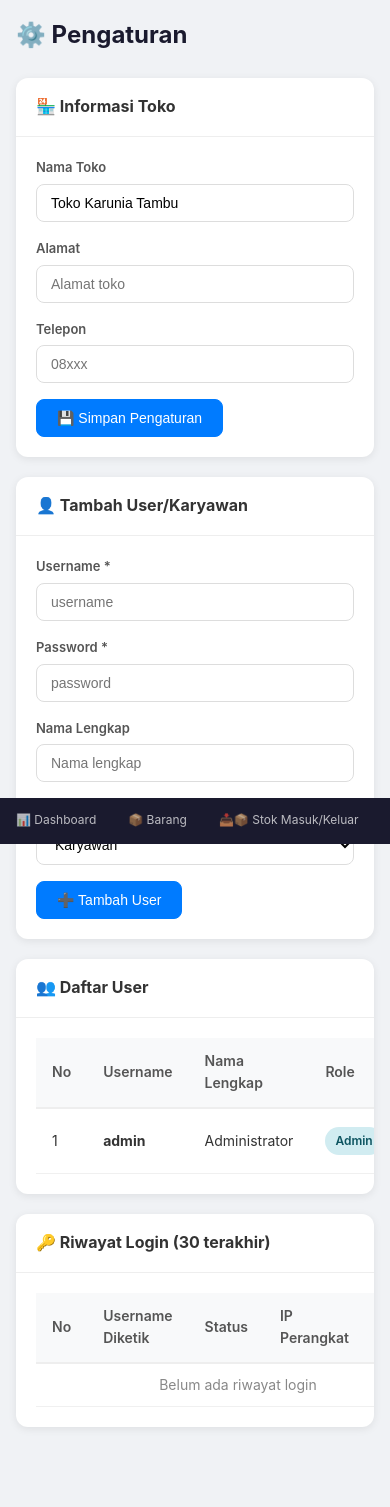
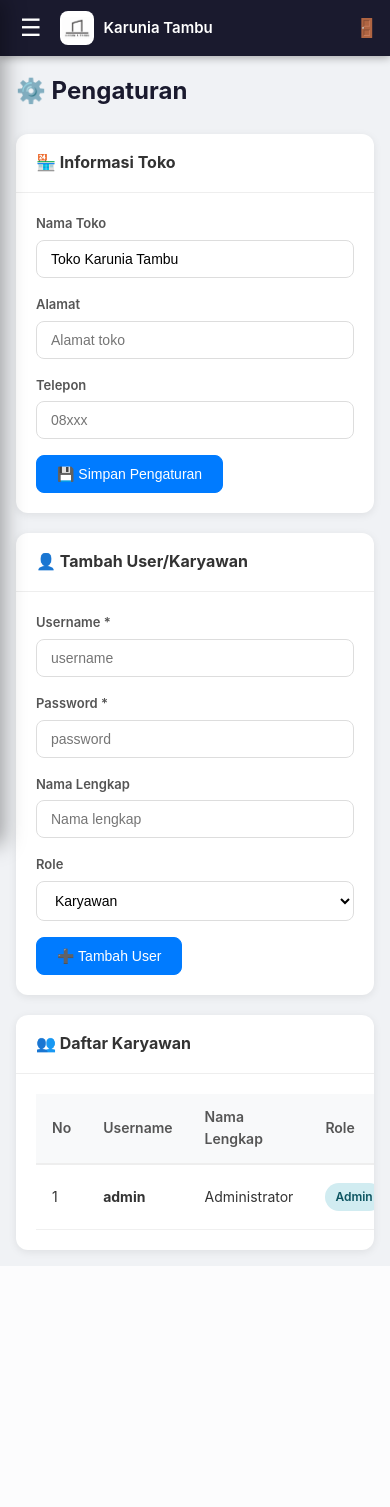
Before and after one commit to malvinyap67-boop/Toko-Karunia-Tambu, a Flask app: page /pengaturan in a window 390 px wide. After the commit the page ends 1259 px from the top, so only its background shows below. Run offline with Flask 3, Linux system fonts and the light colour scheme; the visitor is signed in with stand-in values (Sample User, id 1); data comes from the database, SQL or seed files in the repository; data that the repository does not hold is empty; some libraries are stand-ins or nearby versions.

Commit message:
Mobile: left slide-in menu with logo & topbar, remove login history
Co-authored-by: CommandCodeBot <noreply@commandcode.ai>

```diff
--- a/app.py
+++ b/app.py
@@ -166,15 +166,6 @@ def init_db():
                 logo TEXT
             )
         """)
-        cur.execute("""
-            CREATE TABLE IF NOT EXISTS login_log (
-                id SERIAL PRIMARY KEY,
-                username TEXT,
-                ip TEXT,
-                status TEXT,
-                waktu TIMESTAMP DEFAULT CURRENT_TIMESTAMP
-            )
-        """)
 
         cur.execute("SELECT id FROM users WHERE username = 'admin'")
         if not cur.fetchone():
@@ -254,13 +245,6 @@ def init_db():
                 telepon TEXT,
                 logo TEXT
             );
-            CREATE TABLE IF NOT EXISTS login_log (
-                id INTEGER PRIMARY KEY AUTOINCREMENT,
-                username TEXT,
-                ip TEXT,
-                status TEXT,
-                waktu TIMESTAMP DEFAULT CURRENT_TIMESTAMP
-            );
         """)
 
         cursor = db.execute("SELECT id FROM users WHERE username = 'admin'")
@@ -333,19 +317,9 @@ def login():
             session['username'] = user['username']
             session['role'] = user['role']
             session['nama_lengkap'] = user['nama_lengkap']
-            db.execute(
-                q("INSERT INTO login_log (username, ip, status) VALUES (?, ?, 'sukses')"),
-                (username, request.remote_addr)
-            )
-            db.commit()
             flash(f'Selamat datang, {user["nama_lengkap"] or user["username"]}!', 'success')
             return redirect(url_for('dashboard'))
         else:
-            db.execute(
-                q("INSERT INTO login_log (username, ip, status) VALUES (?, ?, 'gagal')"),
-                (username, request.remote_addr)
-            )
-            db.commit()
             flash('Username atau password salah', 'danger')
 
     return render_template('login.html')
@@ -765,9 +739,8 @@ def pengaturan_page():
 
     pengaturan = db.execute(q("SELECT * FROM pengaturan LIMIT 1")).fetchone()
     users = db.execute(q("SELECT * FROM users ORDER BY id")).fetchall()
-    login_log = db.execute(q("SELECT * FROM login_log ORDER BY id DESC LIMIT 30")).fetchall()
 
-    return render_template('pengaturan.html', pengaturan=pengaturan, users=users, login_log=login_log)
+    return render_template('pengaturan.html', pengaturan=pengaturan, users=users)
 
 
 @app.route('/pengaturan/tambah-user', methods=['POST'])
--- a/static/css/style.css
+++ b/static/css/style.css
@@ -44,6 +44,45 @@ body {
 .login-hint { color: #aaa; font-size: 12px; margin-top: 16px; }
 
 /* ─── Layout ────────────────────────────────────────────────────────────── */
+.topbar {
+    display: none;
+    position: fixed;
+    top: 0;
+    left: 0;
+    right: 0;
+    height: 56px;
+    background: #1a1a2e;
+    color: #fff;
+    align-items: center;
+    gap: 10px;
+    padding: 0 12px;
+    z-index: 98;
+    box-shadow: 0 2px 8px rgba(0,0,0,0.3);
+}
+
+.menu-toggle {
+    background: none;
+    border: none;
+    color: #fff;
+    font-size: 24px;
+    cursor: pointer;
+    padding: 4px 8px;
+    line-height: 1;
+}
+
+.topbar-logo {
+    width: 34px;
+    height: 34px;
+    object-fit: contain;
+    background: #fff;
+    border-radius: 8px;
+    padding: 2px;
+}
+
+.topbar-title { font-weight: 600; font-size: 15px; flex: 1; }
+
+.topbar-logout { color: #fff; text-decoration: none; font-size: 18px; }
+
 .sidebar {
     position: fixed;
     left: 0;
@@ -404,34 +443,38 @@ tbody tr:hover { background: #f8f9fa; }
 
 /* ─── Responsive ────────────────────────────────────────────────────────── */
 @media (max-width: 768px) {
+    .topbar { display: flex; align-items: center; }
+
     .sidebar {
         position: fixed;
-        width: 100%;
-        height: auto;
-        bottom: 0;
-        top: auto;
-        flex-direction: row;
-        overflow-x: auto;
+        left: 0;
+        top: 0;
+        width: 260px;
+        height: 100vh;
+        transform: translateX(-100%);
+        transition: transform 0.25s ease;
+        overflow-y: auto;
+        box-shadow: 4px 0 20px rgba(0,0,0,0.35);
     }
 
-    .sidebar-header, .sidebar-footer { display: none; }
+    .sidebar.open { transform: translateX(0); }
 
-    .sidebar-nav {
-        display: flex;
-        padding: 0;
+    .sidebar-overlay {
+        display: none;
+        position: fixed;
+        top: 0;
+        left: 0;
         width: 100%;
+        height: 100%;
+        background: rgba(0,0,0,0.5);
+        z-index: 99;
     }
 
-    .sidebar-nav a {
-        padding: 12px 16px;
-        white-space: nowrap;
-        text-align: center;
-        font-size: 12px;
-    }
+    .sidebar-overlay.show { display: block; }
 
-    .sidebar-nav a.active { border-left: none; border-top: 3px solid #e94560; }
+    .sidebar-nav a.active { border-left: 3px solid #e94560; border-top: none; }
 
-    .main-content { margin-left: 0; padding: 16px; padding-bottom: 80px; }
+    .main-content { margin-left: 0; padding: 72px 16px 16px; }
 
     .dashboard-grid { grid-template-columns: 1fr; }
 
--- a/templates/base.html
+++ b/templates/base.html
@@ -8,7 +8,14 @@
 </head>
 <body>
     {% if 'user_id' in session %}
-    <div class="sidebar">
+    <div class="topbar">
+        <button class="menu-toggle" id="menuToggle" aria-label="Buka menu">☰</button>
+        <img src="{{ url_for('static', filename='logo/logo.png') }}" alt="Logo" class="topbar-logo">
+        <span class="topbar-title">Karunia Tambu</span>
+        <a href="{{ url_for('logout') }}" class="topbar-logout" title="Logout">🚪</a>
+    </div>
+    <div class="sidebar-overlay" id="sidebarOverlay"></div>
+    <div class="sidebar" id="sidebar">
         <div class="sidebar-header">
             <img src="{{ url_for('static', filename='logo/logo.png') }}" alt="Logo Karunia Tambu" class="sidebar-logo">
             <h3>Karunia Tambu</h3>
@@ -67,5 +74,25 @@
     {% endwith %}
     {% block login_content %}{% endblock %}
     {% endif %}
+    <script>
+        (function () {
+            var sidebar = document.getElementById('sidebar');
+            var overlay = document.getElementById('sidebarOverlay');
+            var toggle = document.getElementById('menuToggle');
+            if (!sidebar || !toggle) return;
+            function closeMenu() {
+                sidebar.classList.remove('open');
+                overlay.classList.remove('show');
+            }
+            toggle.addEventListener('click', function () {
+                sidebar.classList.toggle('open');
+                overlay.classList.toggle('show');
+            });
+            overlay.addEventListener('click', closeMenu);
+            sidebar.querySelectorAll('.sidebar-nav a').forEach(function (a) {
+                a.addEventListener('click', closeMenu);
+            });
+        })();
+    </script>
 </body>
 </html>
--- a/templates/pengaturan.html
+++ b/templates/pengaturan.html
@@ -64,10 +64,10 @@
     </div>
 </div>
 
-<!-- Daftar User -->
+<!-- Daftar Karyawan -->
 <div class="card">
     <div class="card-header">
-        <h3>👥 Daftar User</h3>
+        <h3>👥 Daftar Karyawan</h3>
     </div>
     <div class="card-body table-responsive">
         <table>
@@ -98,43 +98,4 @@
         </table>
     </div>
 </div>
-
-<!-- Riwayat Login -->
-<div class="card" style="margin-top:20px;">
-    <div class="card-header">
-        <h3>🔑 Riwayat Login (30 terakhir)</h3>
-    </div>
-    <div class="card-body table-responsive">
-        <table>
-            <thead>
-                <tr>
-                    <th>No</th>
-                    <th>Username Diketik</th>
-                    <th>Status</th>
-                    <th>IP Perangkat</th>
-                    <th>Waktu</th>
-                </tr>
-            </thead>
-            <tbody>
-                {% for l in login_log %}
-                <tr>
-                    <td>{{ loop.index }}</td>
-                    <td><strong>{{ l.username or '(kosong)' }}</strong></td>
-                    <td>
-                        <span class="badge {% if l.status == 'sukses' %}badge-success{% else %}badge-danger{% endif %}">
-                            {{ l.status }}
-                        </span>
-                    </td>
-                    <td>{{ l.ip or '-' }}</td>
-                    <td>{{ l.waktu }}</td>
-                </tr>
-                {% else %}
-                <tr>
-                    <td colspan="5" style="text-align:center; color:#888;">Belum ada riwayat login</td>
-                </tr>
-                {% endfor %}
-            </tbody>
-        </table>
-    </div>
-</div>
 {% endblock %}
```
